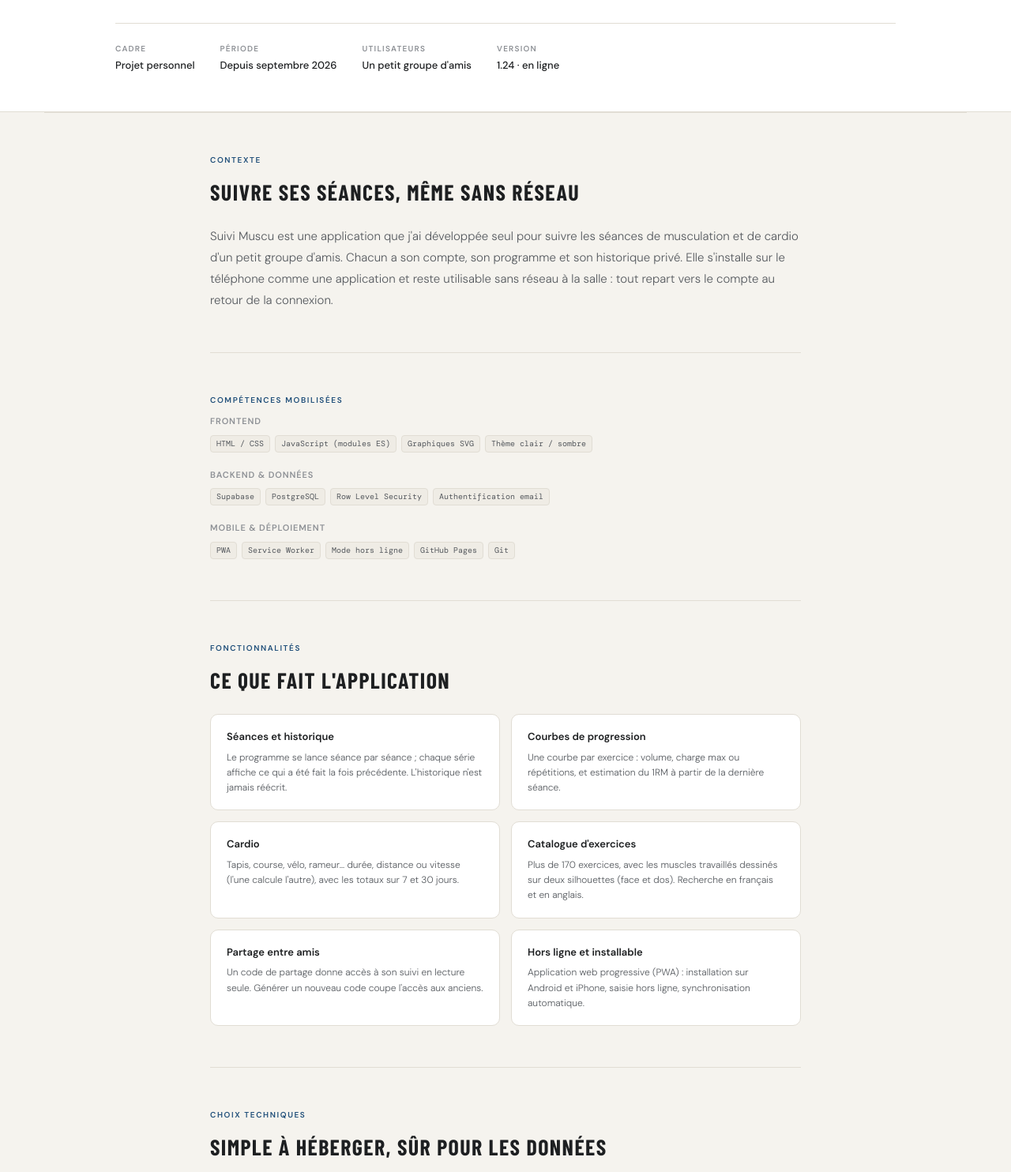
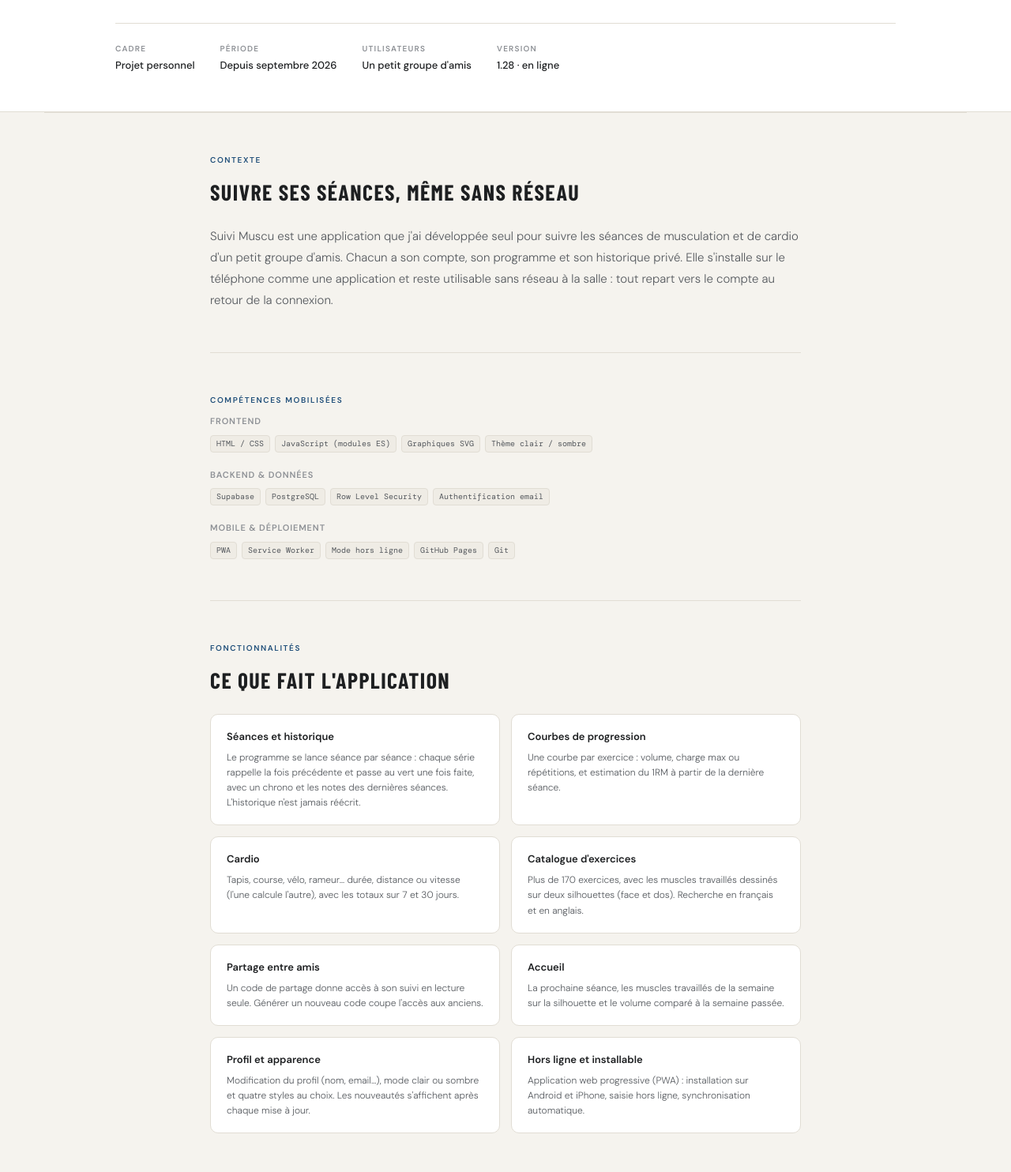
Before and after one commit to Anas31317/portfolio_anas-hadouche, a plain HTML site: page docs/projects/suivi-muscu.html in a window 1280 px wide. Shown: the part 345-1829 px from the top of the page at 79% size. Drawn offline with nearby package versions, Linux system fonts and the light colour scheme; a web font is replaced by a local one.

Commit message:
Suivi Muscu : version 1.28, nouvelles captures et fonctionnalités

```diff
--- a/docs/projects/suivi-muscu.html
+++ b/docs/projects/suivi-muscu.html
@@ -59,7 +59,7 @@
       </div>
       <div class="proj-meta-item">
         <span class="proj-meta-label" data-fr="Version" data-en="Version">Version</span>
-        <span class="proj-meta-val" data-fr="1.24 · en ligne" data-en="1.24 · live">1.24 · en ligne</span>
+        <span class="proj-meta-val" data-fr="1.28 · en ligne" data-en="1.28 · live">1.28 · en ligne</span>
       </div>
     </div>
   </div>
@@ -112,7 +112,7 @@
     <div class="proj-features">
       <div class="proj-feature">
         <div class="proj-feature-title" data-fr="Séances et historique" data-en="Sessions and history">Séances et historique</div>
-        <p class="proj-feature-desc" data-fr="Le programme se lance séance par séance ; chaque série affiche ce qui a été fait la fois précédente. L'historique n'est jamais réécrit." data-en="The programme runs session by session; each set shows what was done the previous time. History is never rewritten.">Le programme se lance séance par séance ; chaque série affiche ce qui a été fait la fois précédente. L'historique n'est jamais réécrit.</p>
+        <p class="proj-feature-desc" data-fr="Le programme se lance séance par séance : chaque série rappelle la fois précédente et passe au vert une fois faite, avec un chrono et les notes des dernières séances. L'historique n'est jamais réécrit." data-en="The programme runs session by session: each set shows the previous time and turns green once done, with a stopwatch and the notes from recent sessions. History is never rewritten.">Le programme se lance séance par séance : chaque série rappelle la fois précédente et passe au vert une fois faite, avec un chrono et les notes des dernières séances. L'historique n'est jamais réécrit.</p>
       </div>
       <div class="proj-feature">
         <div class="proj-feature-title" data-fr="Courbes de progression" data-en="Progress charts">Courbes de progression</div>
@@ -129,6 +129,14 @@
       <div class="proj-feature">
         <div class="proj-feature-title" data-fr="Partage entre amis" data-en="Sharing with friends">Partage entre amis</div>
         <p class="proj-feature-desc" data-fr="Un code de partage donne accès à son suivi en lecture seule. Générer un nouveau code coupe l'accès aux anciens." data-en="A share code gives read-only access to one's progress. Generating a new code revokes the old ones.">Un code de partage donne accès à son suivi en lecture seule. Générer un nouveau code coupe l'accès aux anciens.</p>
+      </div>
+      <div class="proj-feature">
+        <div class="proj-feature-title" data-fr="Accueil" data-en="Home">Accueil</div>
+        <p class="proj-feature-desc" data-fr="La prochaine séance, les muscles travaillés de la semaine sur la silhouette et le volume comparé à la semaine passée." data-en="The next session, the muscles worked this week on the body diagram, and the volume compared with last week.">La prochaine séance, les muscles travaillés de la semaine sur la silhouette et le volume comparé à la semaine passée.</p>
+      </div>
+      <div class="proj-feature">
+        <div class="proj-feature-title" data-fr="Profil et apparence" data-en="Profile and appearance">Profil et apparence</div>
+        <p class="proj-feature-desc" data-fr="Modification du profil (nom, email…), mode clair ou sombre et quatre styles au choix. Les nouveautés s'affichent après chaque mise à jour." data-en="Profile editing (name, email…), light or dark mode and four styles to choose from. What's new is shown after each update.">Modification du profil (nom, email…), mode clair ou sombre et quatre styles au choix. Les nouveautés s'affichent après chaque mise à jour.</p>
       </div>
       <div class="proj-feature">
         <div class="proj-feature-title" data-fr="Hors ligne et installable" data-en="Offline and installable">Hors ligne et installable</div>
@@ -156,14 +164,14 @@
     <h2 class="proj-section-title" data-fr="L'application en images" data-en="The app in images">L'application en images</h2>
     <p class="proj-text" data-fr="Captures réalisées avec un compte de démonstration ; cliquez sur l'image pour l'agrandir." data-en="Screenshots taken with a demo account; click the image to enlarge it.">Captures réalisées avec un compte de démonstration ; cliquez sur l'image pour l'agrandir.</p>
     <div class="tbv tbv-phone">
-      <script type="application/json" class="tbv-data">[[{"src": "../assets/img/muscu/muscu_accueil.jpg", "fr": "Accueil : prochaine séance, chiffres de la semaine et activité", "en": "Home: next session, weekly figures and activity"}, {"src": "../assets/img/muscu/muscu_seance.jpg", "fr": "Séance en cours : chaque série rappelle la fois précédente", "en": "Session in progress: each set shows the previous time"}, {"src": "../assets/img/muscu/muscu_progression.jpg", "fr": "Progrès : une courbe par exercice (volume, charge max, reps)", "en": "Progress: one chart per exercise (volume, max load, reps)"}, {"src": "../assets/img/muscu/muscu_cardio.jpg", "fr": "Cardio : durée, distance, vitesse et historique", "en": "Cardio: duration, distance, speed and history"}, {"src": "../assets/img/muscu/muscu_catalogue.jpg", "fr": "Catalogue de 170 exercices avec les muscles travaillés", "en": "Catalogue of 170 exercises with the muscles worked"}, {"src": "../assets/img/muscu/muscu_amis.jpg", "fr": "Partage du suivi avec un code, en lecture seule", "en": "Sharing progress with a code, read-only"}]]</script>
+      <script type="application/json" class="tbv-data">[[{"src": "../assets/img/muscu/muscu_accueil.jpg", "fr": "Accueil : prochaine séance et muscles travaillés de la semaine", "en": "Home: next session and muscles worked this week"}, {"src": "../assets/img/muscu/muscu_seance.jpg", "fr": "Séance en cours : séries faites en vert, chrono en bas", "en": "Session in progress: completed sets in green, stopwatch at the bottom"}, {"src": "../assets/img/muscu/muscu_progression.jpg", "fr": "Progrès : une courbe par exercice (volume, charge max, reps)", "en": "Progress: one chart per exercise (volume, max load, reps)"}, {"src": "../assets/img/muscu/muscu_cardio.jpg", "fr": "Cardio : durée, distance, vitesse et historique", "en": "Cardio: duration, distance, speed and history"}, {"src": "../assets/img/muscu/muscu_catalogue.jpg", "fr": "Catalogue de 170 exercices avec les muscles travaillés", "en": "Catalogue of 170 exercises with the muscles worked"}, {"src": "../assets/img/muscu/muscu_amis.jpg", "fr": "Partage du suivi avec un code, en lecture seule", "en": "Sharing progress with a code, read-only"}, {"src": "../assets/img/muscu/muscu_profil.jpg", "fr": "Profil : apparence et quatre styles au choix", "en": "Profile: appearance and four styles to choose from"}]]</script>
       <div class="tbv-tabs"></div>
       <div class="tbv-stage">
         <button class="tbv-arrow prev" aria-label="Précédente">&#8249;</button>
-        <img class="tbv-main proj-gallery-img-web" src="../assets/img/muscu/muscu_accueil.jpg" alt="Accueil : prochaine séance, chiffres de la semaine et activité">
+        <img class="tbv-main proj-gallery-img-web" src="../assets/img/muscu/muscu_accueil.jpg" alt="Accueil : prochaine séance et muscles travaillés de la semaine">
         <button class="tbv-arrow next" aria-label="Suivante">&#8250;</button>
       </div>
-      <div class="tbv-caption">Accueil : prochaine séance, chiffres de la semaine et activité</div>
+      <div class="tbv-caption">Accueil : prochaine séance et muscles travaillés de la semaine</div>
       <div class="tbv-thumbs"></div>
     </div>
   </section>
```
Also changed, not shown: docs/assets/img/muscu/muscu_accueil.jpg, docs/assets/img/muscu/muscu_amis.jpg, docs/assets/img/muscu/muscu_cardio.jpg, docs/assets/img/muscu/muscu_catalogue.jpg, docs/assets/img/muscu/muscu_profil.jpg (added), docs/assets/img/muscu/muscu_progression.jpg, docs/assets/img/muscu/muscu_seance.jpg.
